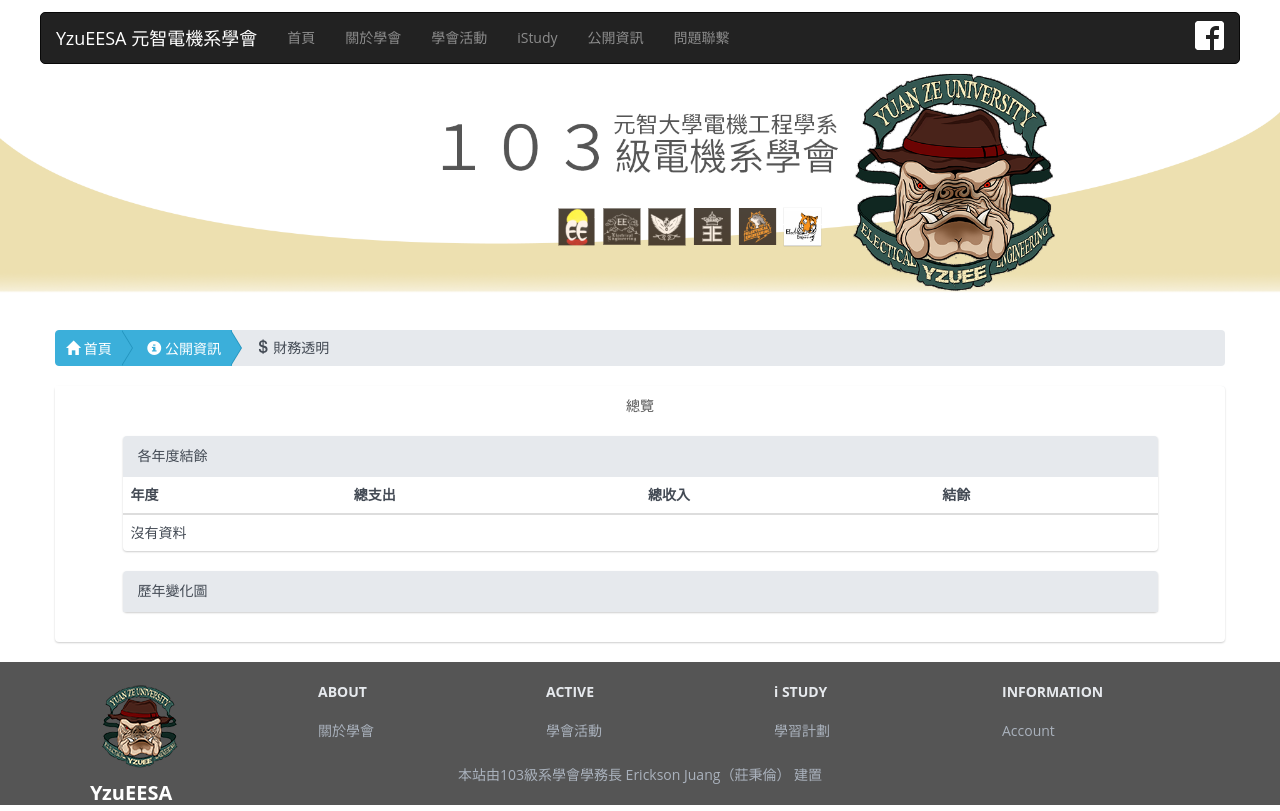
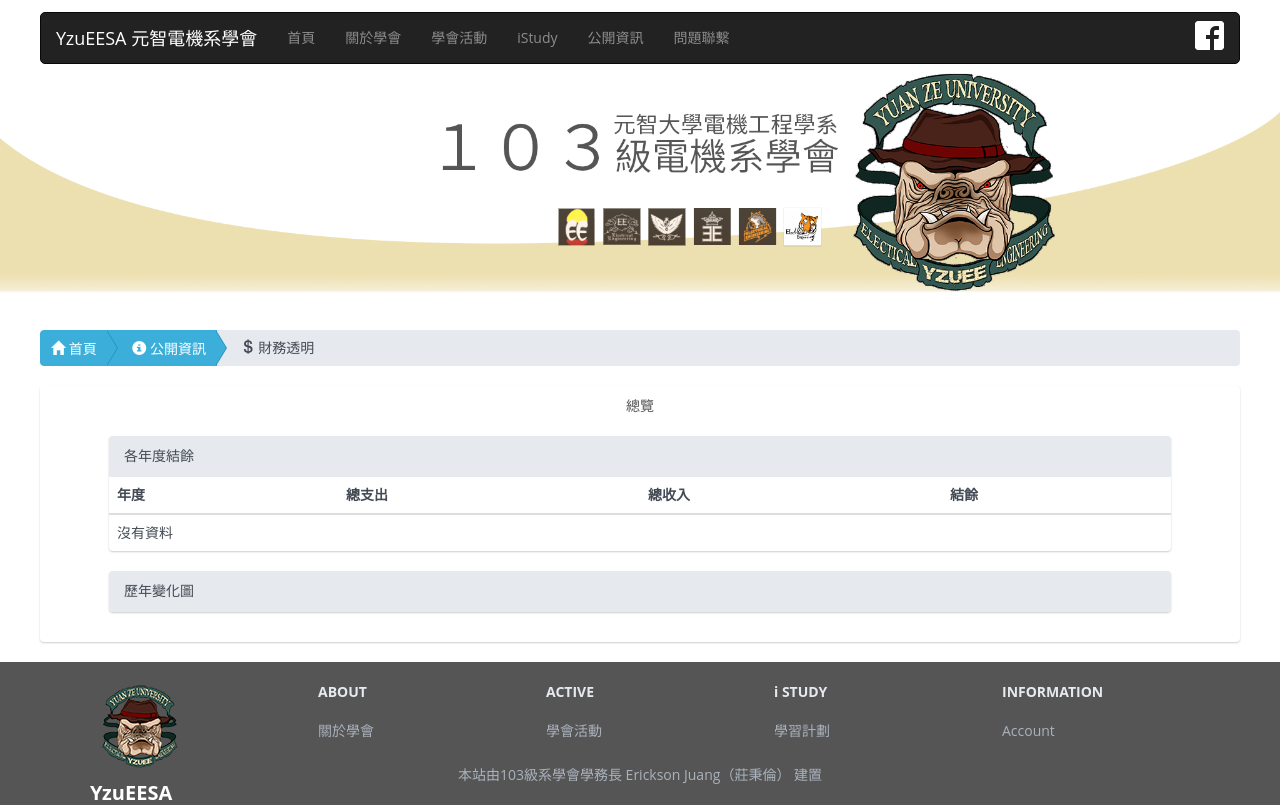
Before and after one commit to bingluen/YzuEESA, a PHP site: page /YzuEESA/Information/Account in a window 1280 px wide. Run offline with PHP 8.4, Linux system fonts and the light colour scheme; data comes from the database, SQL or seed files in the repository; data that the repository does not hold is empty; a stand-in replaces the project's code that opens the database connection; some libraries are stand-ins or nearby versions.

Commit message:
remove container-fluid

```diff
--- a/application/views/information/account.php
+++ b/application/views/information/account.php
@@ -6,7 +6,6 @@
 
 
 <div id="main">
-  <div class="container-fluid">
 
     <ol class="breadcrumb breadcrumb-arrow SUNFLOWER">
       <li><a href="<?=URL?>"><i class="glyphicon glyphicon-home"></i> 首頁</a></li>
@@ -71,7 +70,7 @@
 
       </div>
     </div>
-  </div>
+
 </div>
 
 <script type="text/javascript" src="https://www.google.com/jsapi"></script>
--- a/application/views/messages/list.php
+++ b/application/views/messages/list.php
@@ -1,5 +1,4 @@
 <div id="main">
-    <div class="container-fluid">
         <ol class="breadcrumb breadcrumb-arrow SUNFLOWER">
             <li><a href="<?=URL?>"><i class="glyphicon glyphicon-home"></i> 首頁</a></li>
             <li class="active"><span><i class="glyphicon glyphicon-list-alt"></i> 最新資訊</span></li>
@@ -24,7 +23,6 @@
             </div>
         </div>
 
-    </div>
 </div>
 
 <script type="text/javascript">
--- a/application/views/messages/view_post.php
+++ b/application/views/messages/view_post.php
@@ -1,5 +1,4 @@
 <div id="main">
-    <div class="container-fluid">
         <ol class="breadcrumb breadcrumb-arrow SUNFLOWER">
             <li><a href="<?=URL?>"><i class="glyphicon glyphicon-home"></i> 首頁</a></li>
             <li><a href="<?=URL?>Messages/"><i class="glyphicon glyphicon-list-alt"></i> 最新資訊</a></li>
@@ -32,5 +31,4 @@
 
         } ?>
 
-    </div>
 </div>
```
